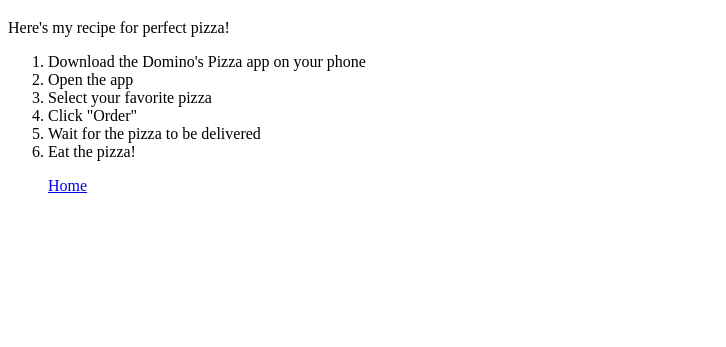
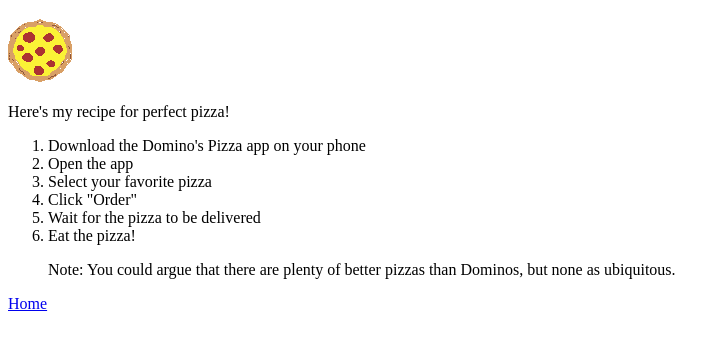
Before and after one commit to ikrobinson/odin-recipes, a plain HTML site: page recipes/pizza.html in a window 1280 px wide. Shown: the part 61-408 px from the top of the page, without its empty margins (0-726 px from the left). Drawn offline with Linux system fonts and the light colour scheme.

Commit message:
Added pizza.png and updated pizza recipe in pizza.html

```diff
--- a/recipes/pizza.html
+++ b/recipes/pizza.html
@@ -7,6 +7,7 @@
 </head>
 <body>
     <h1>Perfect Pizza!</h1>
+    <img src="../pizza.png" alt="I made this png of a pizza in Aseprite">
     <p>Here's my recipe for perfect pizza!</p>
     <ol>
         <li>Download the Domino's Pizza app on your phone</li>
@@ -15,7 +16,8 @@
         <li>Click "Order"</li>
         <li>Wait for the pizza to be delivered</li>
         <li>Eat the pizza!</li>
-        <p><a href="../index.html">Home</a></p>
-    </ol>
+        <p>Note: You could argue that there are plenty of better pizzas than Dominos, but none as ubiquitous.</p>
+           </ol>
+    <p><a href="../index.html">Home</a></p>
 </body>
 </html>
```
Also changed, not shown: pizza.png (added).
